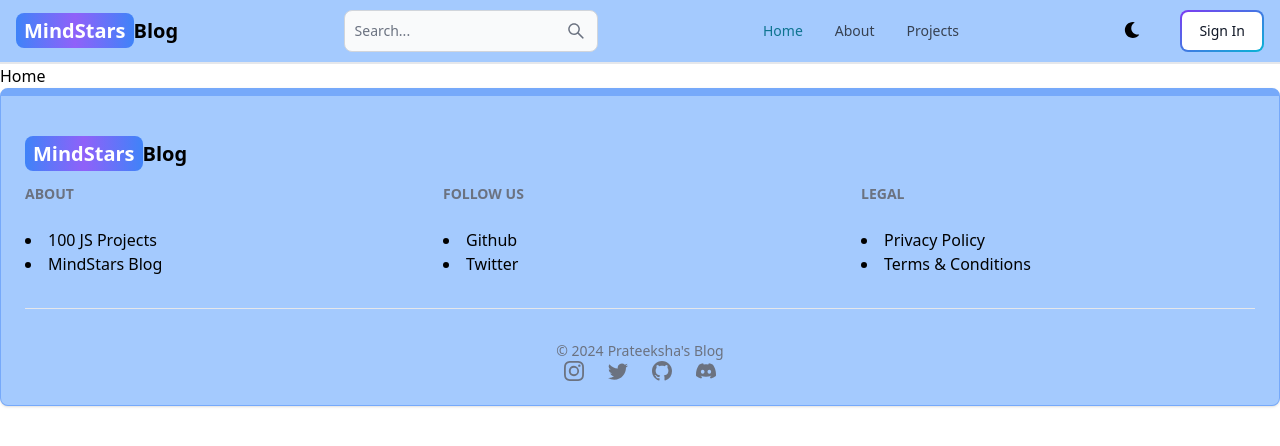
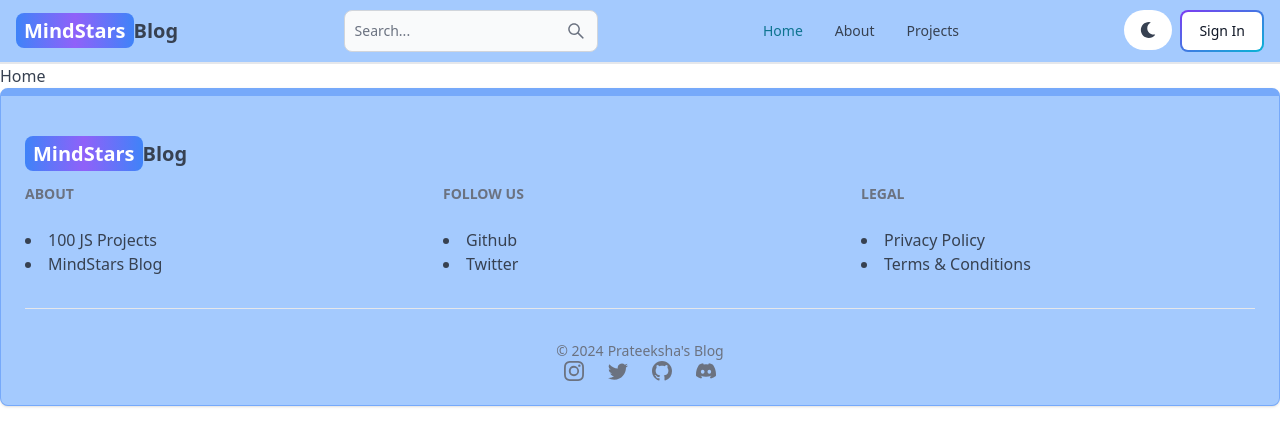
Before and after one commit to prateeksha-tripathy/MindStars, a React (Vite) app in the folder client/: page / in a window 1280 px wide. Shown: the top 446 px of the page. Built offline with nearby package versions, Linux system fonts and the light colour scheme; no server answers.

Commit message:
complete dark mode functionality

```diff
--- a/client/src/components/Header.jsx
+++ b/client/src/components/Header.jsx
@@ -1,13 +1,17 @@
 import { Avatar, Button, Dropdown, Navbar, TextInput } from 'flowbite-react'
 import { Link , useLocation } from 'react-router-dom'
 import { AiOutlineSearch } from 'react-icons/ai'
-import { FaMoon } from 'react-icons/fa'
+import { FaMoon, FaSun } from 'react-icons/fa'
 import React from 'react'
-import { useSelector } from 'react-redux';
+import { useSelector, useDispatch } from 'react-redux';
+import {toggleTheme} from '../redux/theme/themeSlice';
 
 export default function Header() {
     const path = useLocation().pathname;
     const {currentUser} = useSelector(state => state.user)
+    const dispatch = useDispatch();
+    const {theme} = useSelector(state => state.theme);
+
   return (
     <Navbar className='border-b-2 bg-blue-300'>
         <Link to = '/' className='self-center whitespace-nowrap text-sm sm:text-xl font-semibold dark:text-white'>
@@ -26,8 +30,8 @@ export default function Header() {
             <AiOutlineSearch />
         </Button>
         <div className='flex gap-2 md:order-2'>
-            <button className='w-12 h-10  sm:inline' color='gray' pill="true">
-                <FaMoon />
+            <button className='w-12 h-10 rounded-full px-4 bg-white sm:inline' color='gray' pill="true" onClick={() => dispatch(toggleTheme())}>
+                 {theme === 'light' ? <FaMoon /> : <FaSun />}
             </button>
             {currentUser ? (
                 <Dropdown arrowIcon= {false} inline label = { <Avatar alt='user' img = {currentUser.profilePicture} rounded />}>
@@ -43,8 +47,7 @@ export default function Header() {
                 </Dropdown>
             ) : (
                 <Link to ='/sign-in' >
-                <Button gradientDuoTone='purpleToBlue' outline > Sign In
-                </Button>
+                <Button gradientDuoTone='purpleToBlue' outline > Sign In</Button>
             </Link>
             )}
 
--- /dev/null
+++ b/client/src/components/ThemeProvider.jsx
@@ -0,0 +1,13 @@
+import React from 'react'
+import { useSelector } from 'react-redux'
+
+export default function ThemeProvider({children}) {
+    const { theme } = useSelector(state => state.theme)
+  return (
+    <div className={theme}>
+        <div className=' bg-white text-gray-700 dark:bg-[rgb(6,22,69)] min-h-screen'>
+            {children}
+        </div>
+    </div>
+  )
+}
--- a/client/src/main.jsx
+++ b/client/src/main.jsx
@@ -5,11 +5,14 @@ import './index.css'
 import { Provider } from 'react-redux'
 import { store, persistor } from './redux/store.js'
 import { PersistGate } from 'redux-persist/integration/react'
+import ThemeProvider from './components/ThemeProvider.jsx'
 
 ReactDOM.createRoot(document.getElementById('root')).render(
   <PersistGate persistor = {persistor}>
     <Provider store = {store}>
-      <App />
+      <ThemeProvider>
+        <App />
+      </ThemeProvider>
     </Provider>
   </PersistGate>
 )
--- a/client/src/redux/store.js
+++ b/client/src/redux/store.js
@@ -1,11 +1,13 @@
 import { configureStore , combineReducers} from '@reduxjs/toolkit'
 import userReducer from './user/userSlice';
+import themeReducer from './theme/themeSlice';
 import {persistReducer} from 'redux-persist'
 import storage from 'redux-persist/lib/storage';
 import persistStore from 'redux-persist/es/persistStore';
 
 const rootReducer = combineReducers({
     user : userReducer,
+    theme : themeReducer,
 });
 
 const persistConfig = {
--- /dev/null
+++ b/client/src/redux/theme/themeSlice.js
@@ -0,0 +1,19 @@
+import { createSlice } from '@reduxjs/toolkit';
+
+const initialState = {
+    theme : 'light',
+};
+
+const themeSlice = createSlice({
+    name : 'theme',
+    initialState,
+    reducers : {
+        toggleTheme : (state) => {
+            state.theme = state.theme === 'light' ? 'dark' :'light';
+        }
+    }
+})
+
+export const {toggleTheme} = themeSlice.actions;
+
+export default themeSlice.reducer;
```
